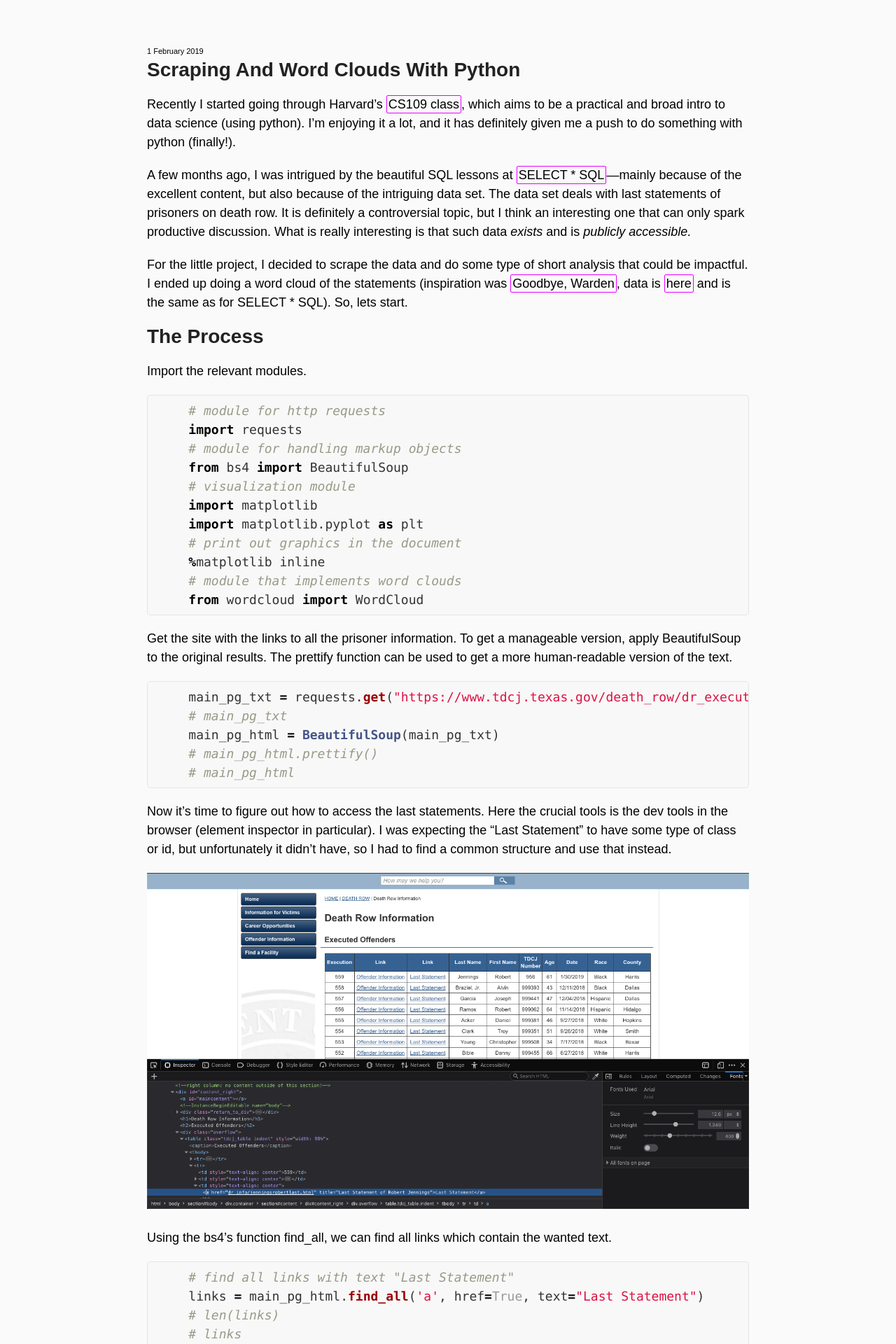
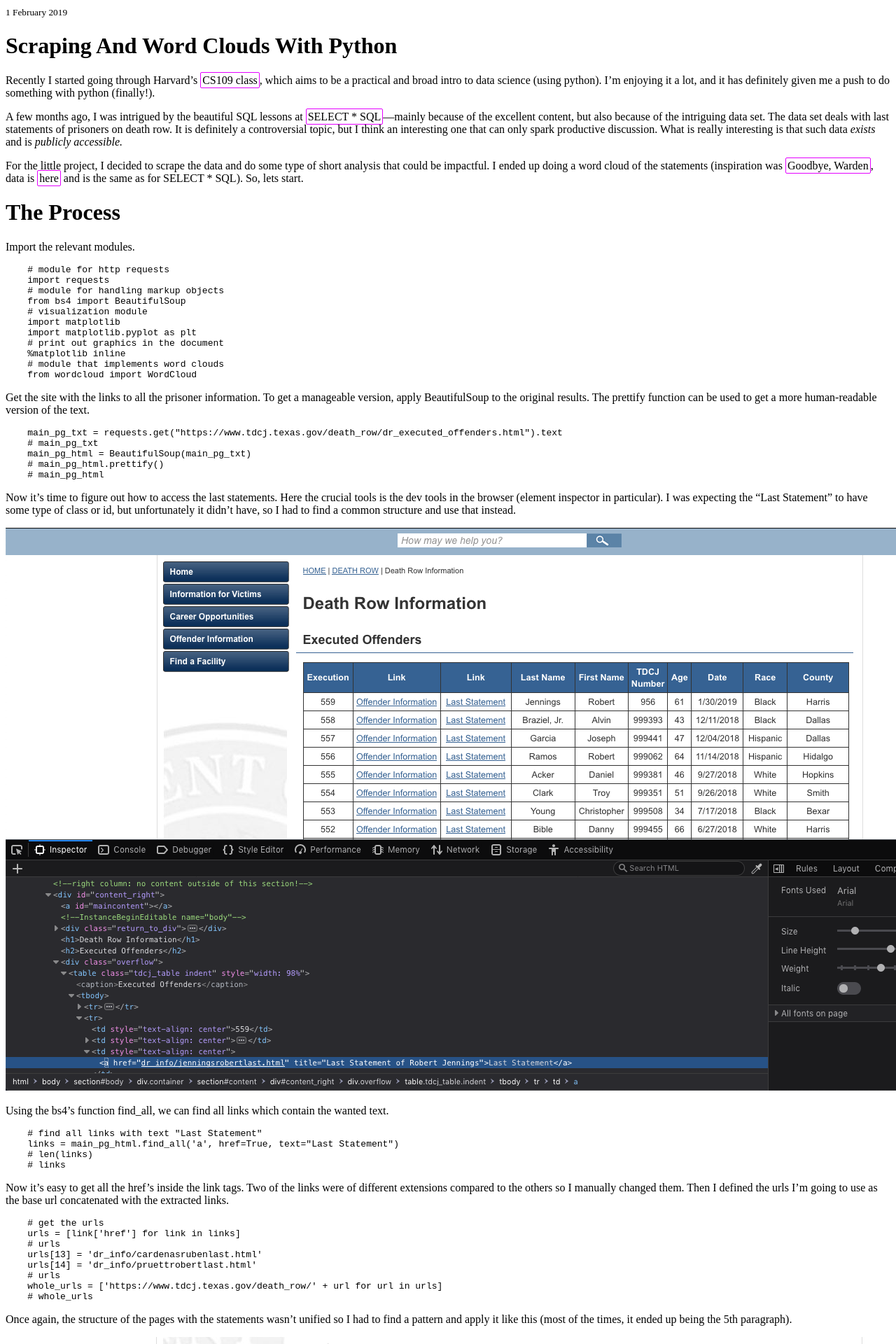
Before and after one commit to kristinamacekovic/new-web, a Jekyll site: the page built from _posts/2019-02-01-scraping-and-word-clouds-with-python.md, in a window 1280 px wide. Shown: the top 1920 px of the page at 70% size. Built offline with Jekyll 4.4.1, drawn with Linux system fonts in a browser that asks for light colours; our own code applies the rules of GitHub Pages for plain Markdown files; some of the changed text lies outside the part shown.

Commit message:
remove theme

```diff
--- a/assets/css/style.scss
+++ b/assets/css/style.scss
@@ -1,13 +1,14 @@
 ---
 ---
 
-@import "jekyll-theme-minimal";
+//@import "jekyll-theme-minimal";
 
 h1 #title {
   text-decoration: none;
   border: none;
   color: black;
   font-weight: bold;
+  font-size: 72px;
 }
 
 a,
```
